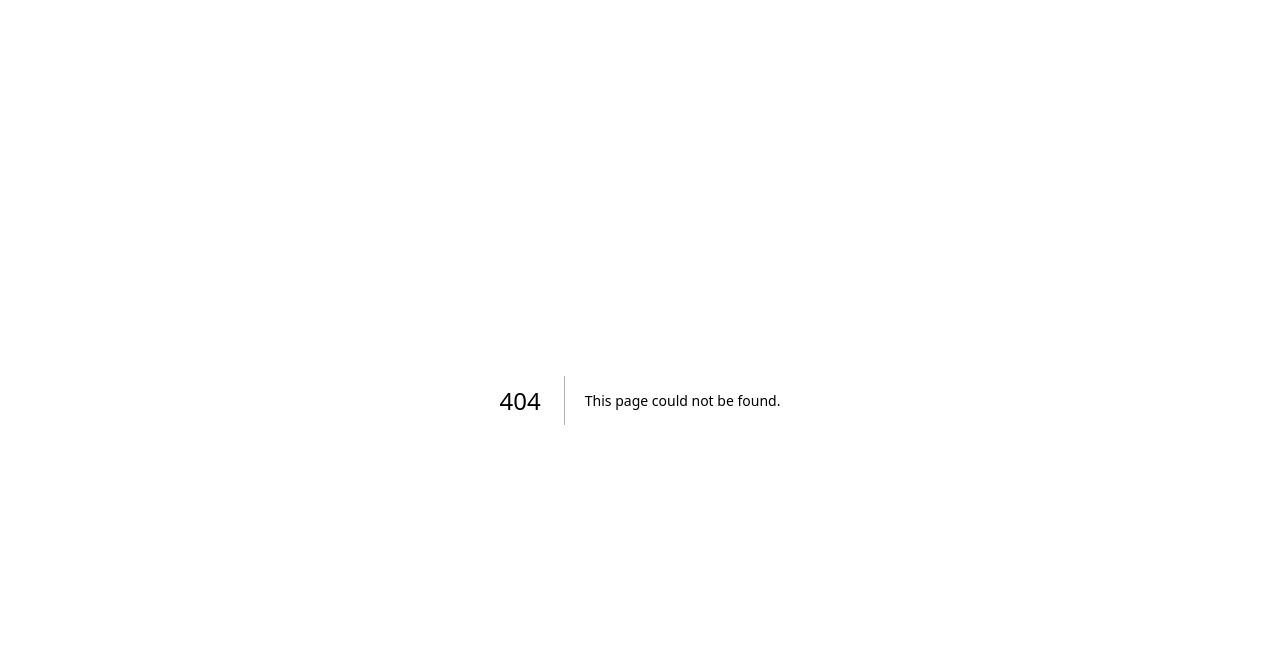
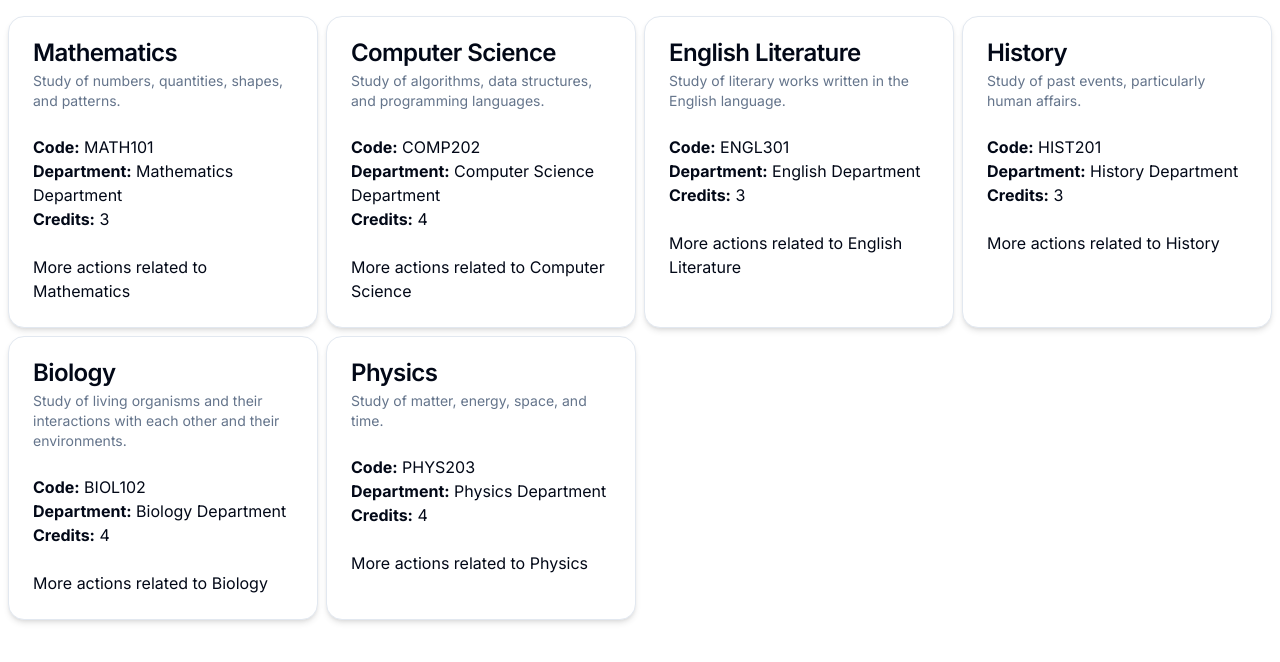
Before and after one commit to CMPN-CODECELL/Syrus-2024-GenAI-ByteBits, a Next.js app: page /evaluate in a window 1280 px wide. Before the commit this address had no page. Shown: the top 662 px of the page. Built offline with nearby package versions, Linux system fonts and the light colour scheme; a web font is replaced by a local one.

Commit message:
adding feature

```diff
--- a/app/(browse)/_components/navbar/index.tsx
+++ b/app/(browse)/_components/navbar/index.tsx
@@ -1,5 +1,7 @@
 import React from 'react'
 import { Actions } from './actions'
+import { ModeToggle } from '@/components/theme-toggle'
+import { NavLinks } from './navigation'
 
 export const Navbar = () => {
   return (
@@ -8,6 +10,8 @@ export const Navbar = () => {
             <Search/>
              */}
         <Actions/>
+        <NavLinks/>
+        <ModeToggle/>
     </nav>
   )
 }
--- /dev/null
+++ b/app/(browse)/_components/navbar/navigation.tsx
@@ -0,0 +1,35 @@
+import {
+    UserGroupIcon,
+    HomeIcon,
+    DocumentDuplicateIcon,
+  } from "@heroicons/react/24/outline";
+
+  const links = [
+    { name: "Home", href: "/dashboard", icon: HomeIcon },
+    {
+      name: "Invoices",
+      href: "/dashboard/invoices",
+      icon: DocumentDuplicateIcon,
+    },
+    { name: "Comicify", href: "/comicify", icon: UserGroupIcon },
+  ];
+
+  export const NavLinks = () => {
+    return (
+      <>
+        {links.map((link) => {
+          const LinkIcon = link.icon;
+          return (
+            <a
+              key={link.name}
+              href={link.href}
+              className="flex h-[48px] grow items-center justify-center gap-2 rounded-md p-3 text-sm font-medium hover:bg-sky-100 hover:text-blue-600 md:flex-none md:justify-start md:p-2 md:px-3"
+            >
+              <LinkIcon className="w-6" />
+              <p className="hidden md:block">{link.name}</p>
+            </a>
+          );
+        })}
+      </>
+    );
+  };
--- a/app/(browse)/_components/sidebar/navigation.tsx
+++ b/app/(browse)/_components/sidebar/navigation.tsx
@@ -5,13 +5,19 @@ import {
 } from "@heroicons/react/24/outline";
 
 const links = [
-  { name: "Home", href: "/dashboard", icon: HomeIcon },
+  { name: "Home",
+    href: "/",
+    icon: HomeIcon
+  },
   {
-    name: "Invoices",
-    href: "/dashboard/invoices",
+    name: "AI-Teacher",
+    href: "/ai-assistant",
     icon: DocumentDuplicateIcon,
   },
-  { name: "Comicify", href: "/comicify", icon: UserGroupIcon },
+  { name: "Comicstaan",
+    href: "/comicify",
+    icon: UserGroupIcon
+  },
 ];
 
 export const NavLinks = () => {
@@ -23,7 +29,7 @@ export const NavLinks = () => {
           <a
             key={link.name}
             href={link.href}
-            className="flex h-[48px] grow items-center justify-center gap-2 rounded-md bg-gray-50 p-3 text-sm font-medium hover:bg-sky-100 hover:text-blue-600 md:flex-none md:justify-start md:p-2 md:px-3"
+            className="flex h-[48px] grow items-center justify-center gap-2 rounded-md p-3 text-sm font-medium hover:bg-sky-100 hover:text-blue-600 md:flex-none md:justify-start md:p-2 md:px-3"
           >
             <LinkIcon className="w-6" />
             <p className="hidden md:block">{link.name}</p>
--- a/app/(browse)/ai-assistant/page.tsx
+++ b/app/(browse)/ai-assistant/page.tsx
@@ -81,7 +81,7 @@ const HomePage = () => {
           <div className="w-40 h-40 bg-gray-300 rounded-full"></div>
           <div className="text-2xl">Teacher Name : Aum Kulkarni</div>
           <div className="flex gap-8 ">
-            <Button
+            {/* <Button
               onClick={toggleMute}
               className="my-2 h-6 w-6"
               variant={"outline"}
@@ -89,7 +89,7 @@ const HomePage = () => {
               asChild
             >
               {mute? <MicOff size={14} />:<Mic color="#ff0000" size={14}/>}
-            </Button>
+            </Button> */}
             <Button
               onClick={null}
               className="my-2 h-6 w-6"
--- /dev/null
+++ b/app/evaluate/(home)/layout.tsx
@@ -0,0 +1,9 @@
+const HomeLayout = ({ children }:{children: React.ReactNode }) => {
+    return (
+        <main>
+            {children}
+        </main>
+    );
+};
+
+export default HomeLayout;
--- /dev/null
+++ b/app/evaluate/(home)/page.tsx
@@ -0,0 +1,118 @@
+"use client"
+import React, { useState } from 'react'
+import SubjectCard from './subject-card';
+
+const HomePage = () => {
+
+  const [subjects, setSubjects] = useState([]);
+
+  const getSubjects = async () => {
+		const config = {
+			method: "GET",
+			url: `${serverUrl}/subjects`,
+			headers: {
+				"Authorization": `Bearer ${localStorage.getItem("token")}`
+			},
+		};
+
+    const createSubject = async () => {
+      setCreatingSubject(true);
+      const config = {
+        method: "POST",
+        url: `${serverUrl}/valuators`,
+        headers: {
+          "Authorization": `Bearer ${localStorage.getItem("token")}`,
+          "Content-Type": `application/json`,
+        },
+        data: {
+          title: title,
+          questionPaper: questionPaperUrl,
+          answerKey: answerKeyUrl,
+        }
+      };
+
+      axios(config)
+        .then((response) => {
+          setCreatingSubject(false);
+          toast.success("Valuator created successfully!");
+          getSubjects();
+          (document.getElementById("new_valuation_modal") as any).close()
+        })
+        .catch((error) => {
+          setCreatingValuator(false);
+          toast.error("Error creating valuator!");
+          (document.getElementById("new_valuation_modal") as any).close()
+        });
+    }
+
+		axios(config)
+			.then((response) => {
+				setSubjects(response.data);
+			})
+			.catch((error) => {
+				toast.error("Failed to fetch subjects");
+			});
+	}
+
+  const subjectsData = [
+    {
+      name: "Mathematics",
+      description: "Study of numbers, quantities, shapes, and patterns.",
+      code: "MATH101",
+      department: "Mathematics Department",
+      credits: 3
+    },
+    {
+      name: "Computer Science",
+      description: "Study of algorithms, data structures, and programming languages.",
+      code: "COMP202",
+      department: "Computer Science Department",
+      credits: 4
+    },
+    {
+      name: "English Literature",
+      description: "Study of literary works written in the English language.",
+      code: "ENGL301",
+      department: "English Department",
+      credits: 3
+    },
+    {
+      name: "History",
+      description: "Study of past events, particularly human affairs.",
+      code: "HIST201",
+      department: "History Department",
+      credits: 3
+    },
+    {
+      name: "Biology",
+      description: "Study of living organisms and their interactions with each other and their environments.",
+      code: "BIOL102",
+      department: "Biology Department",
+      credits: 4
+    },
+    {
+      name: "Physics",
+      description: "Study of matter, energy, space, and time.",
+      code: "PHYS203",
+      department: "Physics Department",
+      credits: 4
+    }
+  ];
+
+  return (
+    <div className="grid grid-cols-4 gap-2 m-2 mt-4">
+    {subjectsData.map((subject, index) => (
+      <SubjectCard
+        key={index}
+        name={subject.name}
+        description={subject.description}
+        code={subject.code}
+        department={subject.department}
+        credits={subject.credits}
+      />
+      ))}
+    </div>
+  )
+};
+
+export default HomePage
--- /dev/null
+++ b/app/evaluate/(home)/subject-card.tsx
@@ -0,0 +1,47 @@
+import {
+    Card,
+    CardContent,
+    CardDescription,
+    CardFooter,
+    CardHeader,
+    CardTitle,
+  } from "@/components/ui/card"
+
+import React from 'react'
+
+
+interface SubjectCardProps{
+    name:string,
+    description:string,
+    code:string,
+    department:string,
+    credits:int,
+    classname?:string
+}
+const SubjectCard = ({
+    name,
+    description,
+    code,
+    department,
+    credits,
+    classname
+}:SubjectCardProps) => {
+  return (
+    <Card className="cursor-pointer shadow-md rounded-2xl">
+        <CardHeader>
+        <CardTitle>{name}</CardTitle>
+        <CardDescription>{description}</CardDescription>
+        </CardHeader>
+        <CardContent>
+        <p><strong>Code:</strong> {code}</p>
+        <p><strong>Department:</strong> {department}</p>
+        <p><strong>Credits:</strong> {credits}</p>
+        </CardContent>
+        <CardFooter>
+        <p>More actions related to {name}</p>
+        </CardFooter>
+    </Card>
+  )
+}
+
+export default SubjectCard
--- /dev/null
+++ b/components/ui/card.tsx
@@ -0,0 +1,79 @@
+import * as React from "react"
+
+import { cn } from "@/lib/utils"
+
+const Card = React.forwardRef<
+  HTMLDivElement,
+  React.HTMLAttributes<HTMLDivElement>
+>(({ className, ...props }, ref) => (
+  <div
+    ref={ref}
+    className={cn(
+      "rounded-lg border bg-card text-card-foreground shadow-sm",
+      className
+    )}
+    {...props}
+  />
+))
+Card.displayName = "Card"
+
+const CardHeader = React.forwardRef<
+  HTMLDivElement,
+  React.HTMLAttributes<HTMLDivElement>
+>(({ className, ...props }, ref) => (
+  <div
+    ref={ref}
+    className={cn("flex flex-col space-y-1.5 p-6", className)}
+    {...props}
+  />
+))
+CardHeader.displayName = "CardHeader"
+
+const CardTitle = React.forwardRef<
+  HTMLParagraphElement,
+  React.HTMLAttributes<HTMLHeadingElement>
+>(({ className, ...props }, ref) => (
+  <h3
+    ref={ref}
+    className={cn(
+      "text-2xl font-semibold leading-none tracking-tight",
+      className
+    )}
+    {...props}
+  />
+))
+CardTitle.displayName = "CardTitle"
+
+const CardDescription = React.forwardRef<
+  HTMLParagraphElement,
+  React.HTMLAttributes<HTMLParagraphElement>
+>(({ className, ...props }, ref) => (
+  <p
+    ref={ref}
+    className={cn("text-sm text-muted-foreground", className)}
+    {...props}
+  />
+))
+CardDescription.displayName = "CardDescription"
+
+const CardContent = React.forwardRef<
+  HTMLDivElement,
+  React.HTMLAttributes<HTMLDivElement>
+>(({ className, ...props }, ref) => (
+  <div ref={ref} className={cn("p-6 pt-0", className)} {...props} />
+))
+CardContent.displayName = "CardContent"
+
+const CardFooter = React.forwardRef<
+  HTMLDivElement,
+  React.HTMLAttributes<HTMLDivElement>
+>(({ className, ...props }, ref) => (
+  <div
+    ref={ref}
+    className={cn("flex items-center p-6 pt-0", className)}
+    {...props}
+  />
+))
+CardFooter.displayName = "CardFooter"
+
+export { Card, CardHeader, CardFooter, CardTitle, CardDescription, CardContent }
--- a/middleware.ts
+++ b/middleware.ts
@@ -2,7 +2,7 @@ import { authMiddleware } from "@clerk/nextjs";
 
 export default authMiddleware({
   publicRoutes: ['/anyone-can-visit-this-route'],
-  ignoredRoutes: ['/no-auth-in-this-route'],
+  ignoredRoutes: ['/evaluate'],
 });
 
 export const config = {
```
Also changed, not shown: 2 other files (tests, documents, lock files or other folders).
